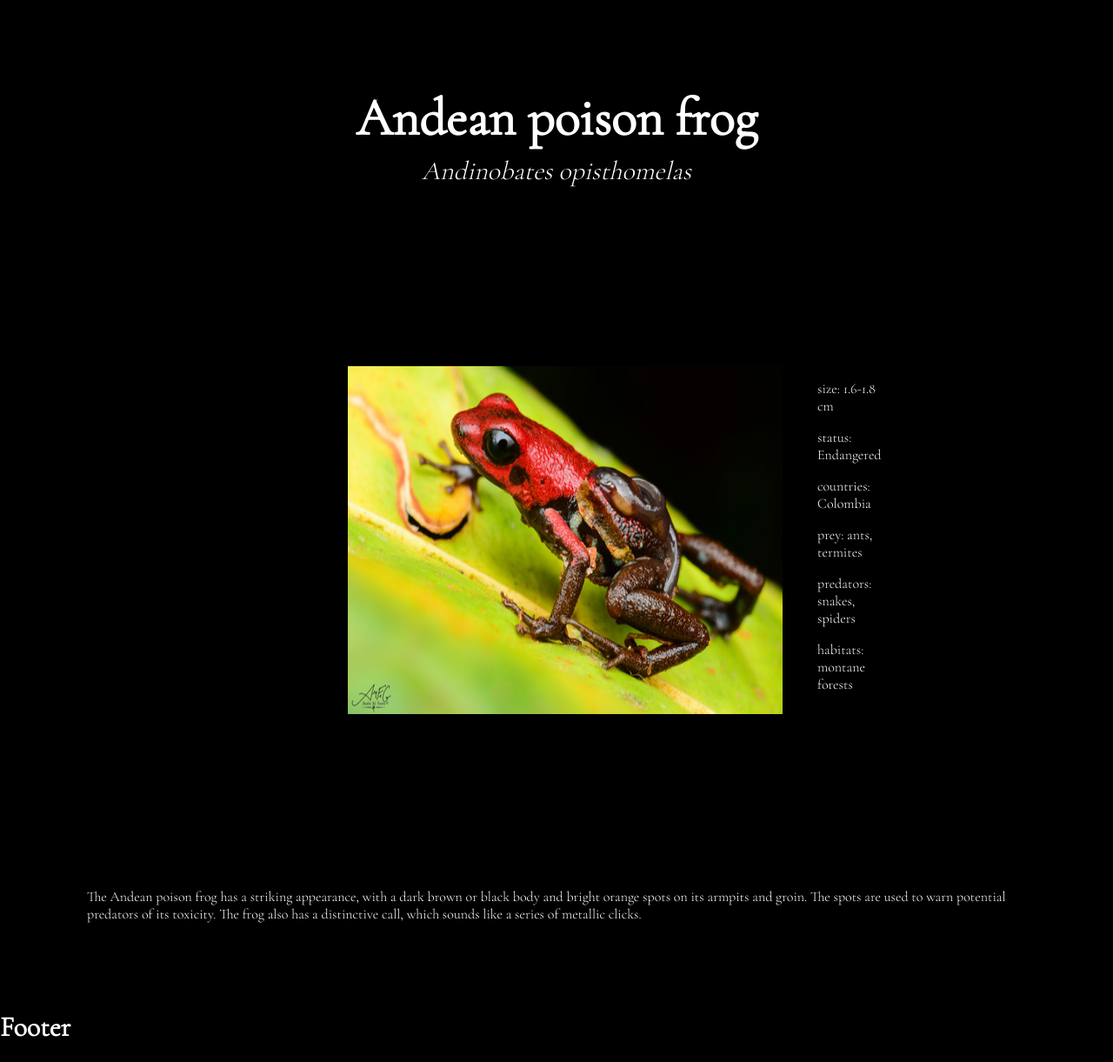
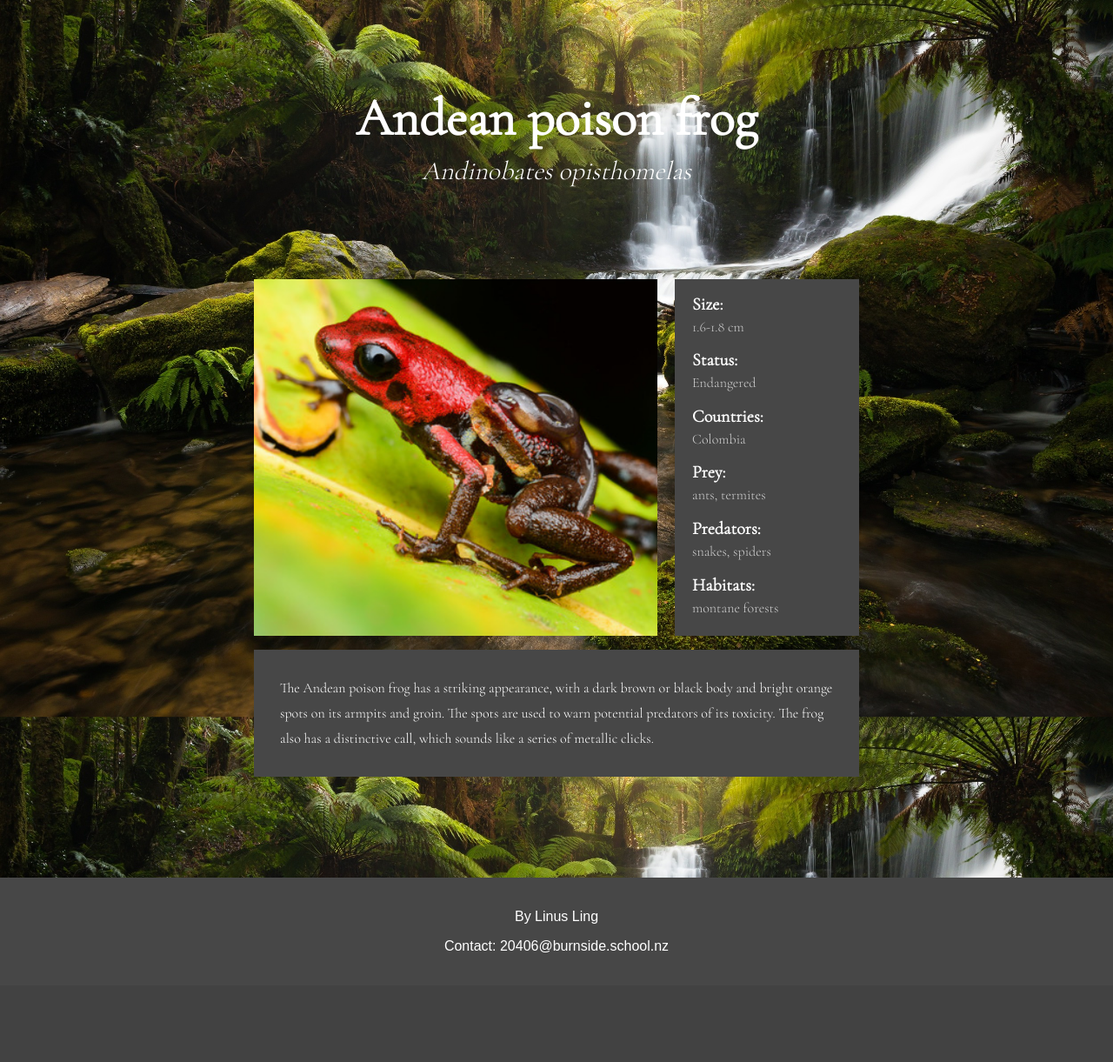
Before and after one commit to protrooper/Linuses-12DTP-project, a Flask app: page /frog/29 in a window 1280 px wide. Shown: the part 30-1251 px from the top of the page at 87% size. After the commit the page ends 1126 px from the top, so only its background shows below. Run offline with Flask 3, Linux system fonts and the light colour scheme; data comes from the database, SQL or seed files in the repository.

Commit message:
finished css for frog page, cleaned up style.css, changed background image, finished css for footer

```diff
--- a/static/css/style.css
+++ b/static/css/style.css
@@ -5,28 +5,229 @@
 body {
     margin: 0;
     padding: 0;
+    min-height: 100vh;
     font-family: "Cormorant garamond", sans-serif;
     font-weight: 300;
-    background-color: rgb(0, 0, 0);
-    color:rgb(255, 255, 255)
+    background: url("background.jpg") center/cover fixed no-repeat;
+    color:rgb(255, 255, 255);
 
+
+    /**make sure footer stays at bottom
+    https://dev.to/nehalahmadkhan/how-to-make-footer-stick-to-bottom-of-web-page-3i14- **/
+    display: flex;
+    flex-direction: column;
 }
 
 
 
-/**all_frogs page**/
+
+
+/**NAV BAR
+---------------------------------------------------------------**/
+
+.container {
+    width: 90%;
+    margin: 0 auto;
+}
+
+header {
+    background-color: #000000;
+}
+
+/**clearfix
+-aligns navbar elements correctly, corrects height of navbar**/
+header::after {
+    content: '';
+    display: table;
+    clear: both;
+}
+
+
+nav {
+    text-align: center;
+}
+
+nav ul {
+    margin: 0;
+    list-style:none;
+}
+
+nav li {
+    display: inline-block;
+    margin-left: 46px;
+    padding: 5px 0;
+    position: relative;
+}
+
+nav a {
+    text-align: center;
+    color: #cfcfcf;
+    text-decoration: none;
+    font-size: 16px;
+    text-transform: uppercase;
+}
+
+/**link hover animations**/
+
+nav a:hover {
+    color: #ffffff;
+}
+
+nav a::before {
+    content: '';
+    display: block;
+    height: 3px;
+    background-color: #cfcfcf;
+
+    position: absolute;
+    bottom:0;
+    width: 0%;
+
+    transition: all ease-in-out 250ms;
+}
+
+nav a:hover::before {
+    width: 100%;
+}
 
 
 
-.all_frogs {
+
+
+/**FOOTER
+-----------------------------------------------------------------**/
+
+.footer {
+    font-family: Arial, Helvetica, sans-serif;
+    background-color: #474747;
+    text-align: center;
     margin: 0;
+    margin-top: auto; /**make sure footer stays at bottom**/
+    padding: 20px;
+}
+
+
+
+
+
+
+/**HOME PAGE
+-----------------------------------------------------------------**/
+
+.home {
+    width: 100%;
+    height: 100%;
+    margin: 0 auto;
+    padding: 0px;
+    background-color: #000000;
+    padding-bottom: 16%;
+}
+
+.main {
+    margin: 0 auto;
+    width: 100%;
+    height: 750px;
     padding: 0;
-    background-image: url("all_frogs_background.jpg");
-    background-repeat: no-repeat;
-    background-position: center;
-    background-attachment: fixed;
-    background-size: cover;
+
+    background: linear-gradient(0deg, rgba(0,0,0,1) 5%, rgba(17,25,1,0) 66%), url("home_page.jpg") center/cover scroll no-repeat ;
 }
+
+
+.main h2 {
+    padding-top: 135px;
+    padding-left: 30px;
+    margin: 0;
+    text-align: left;
+    font-size: 60px;
+    color: white;
+}
+
+.main h3 {
+    margin: 0 auto;
+    padding: 0;
+    padding-left: 30px;
+    text-align: left;
+    color: white;
+}
+
+.home img {
+    object-fit: cover;
+    width: 100%;
+    height: 70%;
+}
+
+.random_frog_container {
+    padding: 0 150px;
+    display: grid;
+    grid-template-columns: 1fr 1fr 1fr;
+    grid-gap: 75px;
+    margin: 25px 60px 0px;
+    height: 43vh;
+}
+
+.random_frog_item {
+    background-color: #474747;
+}
+
+.link_container {
+    position: relative;
+}
+
+.home h4 {
+    margin: 0;
+    padding-top: 0;
+    padding-left: 10px;
+    text-align: left;
+    font-size: 20px;
+}
+
+.home a {
+    padding-left: 15px;
+    text-align: left;
+    color: #cfcfcf;
+    text-decoration: none;
+}
+
+/**"learn more" link hover animation"**/
+
+.home a:hover {
+    color: #ffffff;
+}
+
+.home a::before {
+    content: '';
+    display: block;
+    height: 3px;
+    background-color: #cfcfcf;
+    margin-left: 15px;
+    position: absolute;
+    bottom: 0px;
+    width: 0px;
+
+    transition: all ease-in-out 250ms;
+}
+
+.home a:hover::before {
+    width: 85px;
+}
+
+
+.discover {
+    padding-top: 0px;
+    padding-left: 30px;
+    margin: 0 auto;
+
+    text-align: left;
+    font-size: 55px;
+    color: white;
+}
+
+
+
+
+
+/**all_frogs page
+----------------------------------------------------------------------------**/
 
 .all_frogs h2 {
     margin: 0;
@@ -75,22 +276,21 @@ body {
 
 
 
-
-
-
-
-
 .grid-item {
   background-color: rgb(43, 43, 43);
   text-align: center;
   transition: all ease-in-out 250ms;
 }
 
+/**hover animation**/
+.grid-item:hover{
+    transform: scale(1.1);
+}
+
 .grid-container {
     padding: 110px;
     display: grid;
     grid-template-columns: 1fr 1fr 1fr;
-    grid-template-rows: 380px;
     grid-auto-rows: 380px;
     grid-gap: 42px;
 }
@@ -109,10 +309,6 @@ body {
 
 }
 
-.grid-item:hover{
-    transform: scale(1.1);
-}
-
 .grid-item h3 {
     color: #cfcfcf;
     font-size: 15px;
@@ -123,196 +319,18 @@ body {
 
 
 
-/**NAV BAR**/
 
 
-
-
-.container {
-    width: 90%;
-    margin: 0 auto;
-}
-
-header {
-    background-color: #000000;
-}
-
-header::after {
-    content: '';
-    display: table;
-    clear: both;
-}
-
-
-nav {
-    text-align: center;
-}
-
-nav ul {
-    margin: 0;
-    list-style:none;
-}
-
-nav li {
-    display: inline-block;
-    margin-left: 46px;
-    padding-top: 5px;
-    padding-bottom: 5px;
-
-    position: relative;
-}
-
-nav a {
-    text-align: center;
-    color: #cfcfcf;
-    text-decoration: none;
-    font-size: 16px;
-    text-transform: uppercase;
-}
-
-nav a:hover {
-    color: #ffffff;
-}
-
-nav a::before {
-    content: '';
-    display: block;
-    height: 3px;
-    background-color: #cfcfcf;
-
-    position: absolute;
-    bottom:0;
-    width: 0%;
-
-    transition: all ease-in-out 250ms;
-}
-
-nav a:hover::before {
-    width: 100%;
-}
-
-
-
-
-
-/**HOME PAGE**/
-
-.home {
-    margin: 0 auto;
-    padding: 0px;
-
-}
-
-.main {
-    margin: 0 auto;
-    width: 100%;
-    height: 750px;
-    padding: 0px;
-
-    background: linear-gradient(0deg, rgba(0,0,0,1) 5%, rgba(17,25,1,0) 66%), url("home_page.jpg");
-    background-repeat: no-repeat;
-    background-position: center;
-    background-attachment: scroll;
-    background-size: cover;
-}
-
-
-.main h2 {
-    padding-top: 135px;
-    padding-left: 30px;
-    margin: 0;
-    text-align: left;
-    font-size: 60px;
-    color: white;
-}
-
-.main h3 {
-    margin: 0 auto;
-    padding: 0;
-    padding-left: 30px;
-    text-align: left;
-    color: white;
-}
-
-.home img {
-    object-fit: cover;
-    width: 100%;
-    height: 70%;
-}
-
-.random_frog_container {
-    padding-left: 150px;
-    padding-right: 150px;
-    display: grid;
-    grid-template-columns: 1fr 1fr 1fr;
-    grid-gap: 75px;
-    margin: 25px 60px;
-    height: 43vh;
-    background-color: #00000000;
-}
-
-.random_frog_item {
-    background-color: #474747;
-}
-
-.link_container {
-    position: relative;
-}
-
-.home h4 {
-    margin: 0;
-    padding-top: 0;
-    padding-left: 10px;
-    text-align: left;
-    font-size: 20px;
-}
-
-.home a {
-    padding-left: 15px;
-    text-align: left;
-    color: #cfcfcf;
-    text-decoration: none;
-}
-
-.home a:hover {
-    color: #ffffff;
-}
-
-.home a::before {
-    content: '';
-    display: block;
-    height: 3px;
-    background-color: #cfcfcf;
-    margin-left: 15px;
-    position: absolute;
-    bottom: 0px;
-    width: 0px;
-
-    transition: all ease-in-out 250ms;
-}
-
-.home a:hover::before {
-    width: 85px;
-}
-
-.discover {
-    padding-top: 0px;
-    padding-left: 30px;
-    margin: 0 auto;
-
-    text-align: left;
-    font-size: 55px;
-    color: white;
-}
-
-/**frog page**/
+/**frog pag
+-------------------------------------------------------------------------**/
 
 .info_container {
     display: grid;
-    grid-template-columns: 1fr 1fr;
-    margin-left: 300px;
-    margin-right: 400px;
+    grid-template-columns: 2fr 1fr;
     padding: 100px;
+    padding-top: 0px;
+    margin: 0 15%;
+    justify-content: center;
 }
 
 .title {
@@ -333,21 +351,37 @@ nav a:hover::before {
 }
 
 .info_container img {
-    width: 500px;
-    height: 400px;
-    float:left
+    object-fit: cover;
+    width: 100%;
+    height: 410px;
+
 }
 
 .info{
     padding-left: 20px;
     margin-left: 20px;
+    background-color: #474747;
 }
 
-.info a {
-    font-size: 25px;
 
+
+.info p {
+    font-size: 16px;
+    padding: 0;
+    margin: 0;
+    color: #cfcfcf;
+}
+
+.info h2 {
+    font-size: 20px;
+    padding: 0;
+    margin-bottom: 4px;
 }
 
 .description {
-    margin: 100px;
+    font-size: 16px;
+    line-height: 1.8;
+    padding: 30px;
+    grid-column: span 2;
+    background-color: #474747;
 }
--- a/templates/footer.html
+++ b/templates/footer.html
@@ -1 +1,4 @@
-<h1>Footer</h1>
+<div class = "footer">
+    <p>By Linus Ling</p>
+    <p>Contact: 20406@burnside.school.nz</p>
+</div>
--- a/templates/frog.html
+++ b/templates/frog.html
@@ -15,41 +15,39 @@
 
 
     <div class = "info">
+        <h2>Size:</h2>
         {%if frog[5] != 0 %}
-            <p>size: {{frog[5]}}-{{frog[6]}} cm</p>
+            <p>{{frog[5]}}-{{frog[6]}} cm</p>
         {%else%}
-            <p>size: {{frog[6]}} cm<p>
+            <p>{{frog[6]}} cm<p>
         {%endif%}
 
-        <p>status: {{status[1]}}</p>
+        <h2>Status:</h2>
+        <p>{{status[1]}}</p>
 
-
+        <h2>Countries:</h2>
         <p>
-            countries:
             {%for item in country %}
                 {{item[1]}}{{ "," if not loop.last }}
             {%endfor%}
         </p>
 
-
+        <h2>Prey:</h2>
         <p>
-            prey:
             {%for item in prey %}
                 {{item[1]}}{{ "," if not loop.last }}
             {%endfor%}
         </p>
 
-
+        <h2>Predators:</h2>
         <p>
-            predators:
             {%for item in predator %}
                 {{item[1]}}{{ "," if not loop.last }}
             {%endfor%}
         </p>
 
-
+        <h2>Habitats:</h2>
         <p>
-            habitats:
             {%for item in habitat %}
                 {{item[1]}}{{ "," if not loop.last }}
             {%endfor%}
@@ -57,9 +55,9 @@
 
     </div>
 
+    <p class = "description">{{frog[3]}}</p>
 
 </div>
 
-<p class = "description">{{frog[3]}}</p>
 
 {%endblock%}
```
Also changed, not shown: static/css/background.jpg (added).
